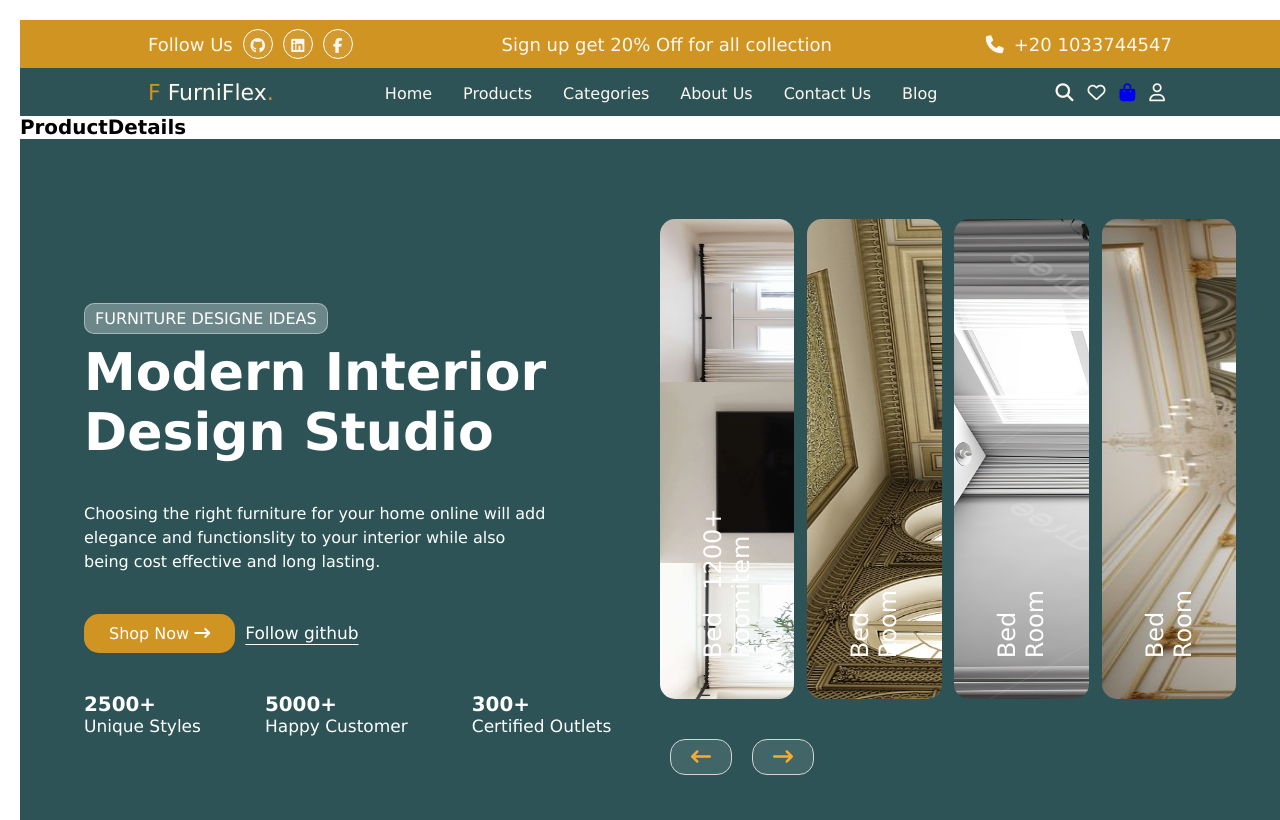
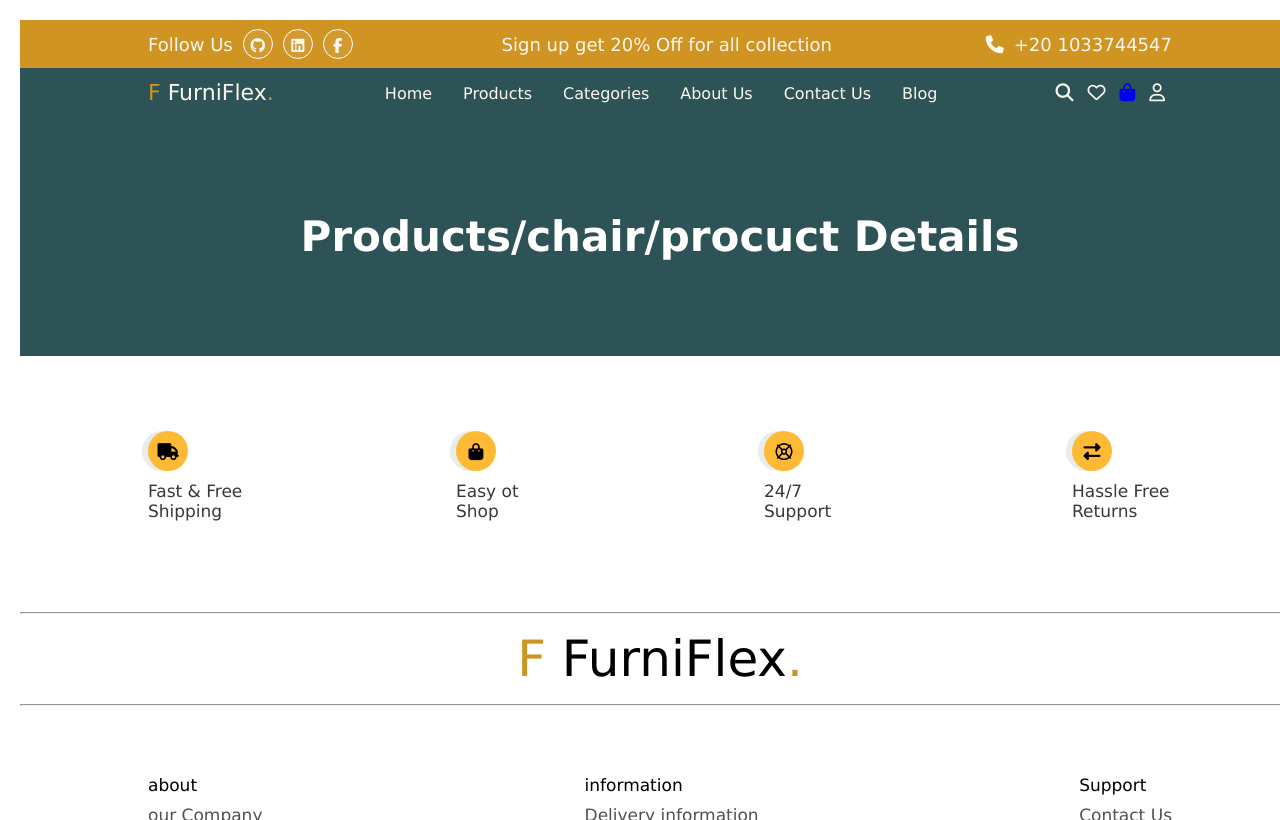
Before and after one commit to WLMEY/furniflex_project_react, a React (Create React App) app: page / in a window 1280 px wide. Built offline with nearby package versions, Linux system fonts and the light colour scheme.

Commit message:
start agine

```diff
--- a/src/pages/Home/Home.jsx
+++ b/src/pages/Home/Home.jsx
@@ -23,7 +23,8 @@ const Home = () => {
 
 
         <div className="HOME">
-            <Header />
+            {/* <Header /> */}
+
             {/* <FeaturedCategories /> */}
             {/* <TrendingProducts/> */}
             {/* <Subscribe/> */}
--- a/src/pages/product details/ProductDetails.jsx
+++ b/src/pages/product details/ProductDetails.jsx
@@ -1,7 +1,39 @@
 
 import React from 'react';
+import '../../styles/styles';
+import Header from '../../component/header/header';
+import StarterBage from '../../component/starterbage/Starter bage ';
+import Advertising from '../../component/Advertising/Advertising';
+import EndHome from '../../component/End Home/End Home';
 const ProductDetails = () => {
-    return ( <h3> ProductDetails</h3> );
+
+
+
+
+
+
+
+
+
+
+
+    return (<div>
+
+<Header />
+<StarterBage title="Products/chair/procuct Details" />
+
+
+
+
+
+
+
+
+
+
+<Advertising />
+<EndHome />
+    </div> );
 }
 
 export default ProductDetails;
--- a/src/styles/styles.jsx
+++ b/src/styles/styles.jsx
@@ -22,3 +22,4 @@ import './Explore.css';
 import './questions.css';
 import './products.css';
 import './price Range.css';
+import './productDetailse.css';
```
Also changed, not shown: src/styles/productDetailse.css (added).
